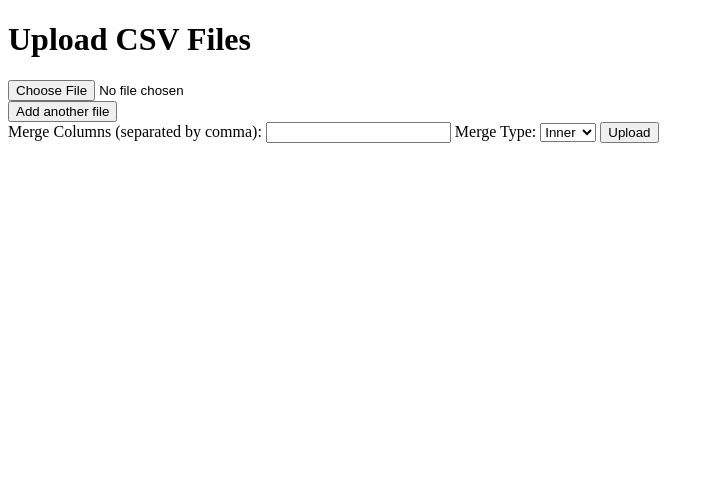
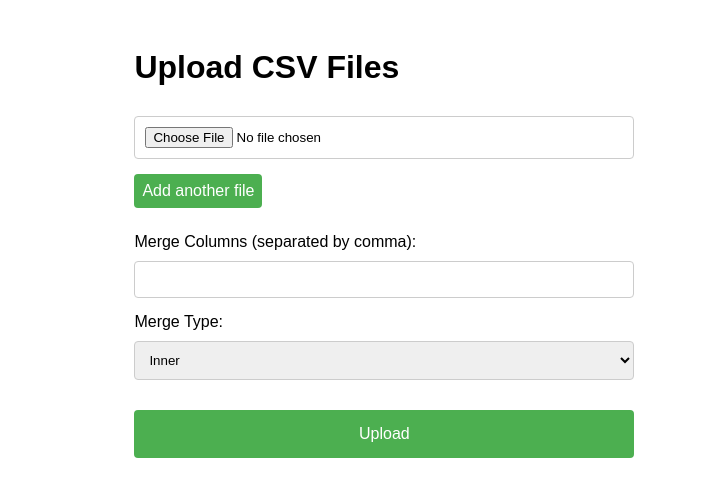
Before and after one commit to hoangToanPtit/compare_data_project, a Flask app: page / in a window 1280 px wide. Shown: the top 497 px of the page, without its empty margins (0-714 px from the left). Run offline with Flask 3, Linux system fonts and the light colour scheme.

Commit message:
style frontend

```diff
--- a/main.py
+++ b/main.py
@@ -22,19 +22,20 @@ def upload_file():
             file.save(file_path)
             df = pd.read_csv(file_path)
 
+            dfs.append((df, file.filename))
+
             os.remove(file_path)
 
             df.columns = df.columns.str.strip()
-            dfs.append(df)
             i += 1
 
         for column in merge_columns:
-            for df in dfs:
+            for df, filename in dfs:
                 if column not in df.columns:
                     return render_template_string('<p>Error: Column "{}" not found in all files.</p>'.format(column))
 
-        merged_df = dfs[0]
-        for df in dfs[1:]:
+        merged_df = dfs[0][0]
+        for df, filename in dfs[1:]:
             merged_df = merged_df.merge(df, on=merge_columns, how=merge_type)
         merged_df = merged_df.fillna('')
 
--- a/templates/upload.html
+++ b/templates/upload.html
@@ -1,11 +1,84 @@
 <!doctype html>
+<html>
+
+<head>
     <title>Upload CSV Files</title>
+    <style>
+        body {
+            font-family: Arial, sans-serif;
+        }
+
+        .container {
+            width: 80%;
+            /* Thay đổi chiều rộng */
+            margin: 0 auto;
+            /* Căn giữa theo chiều ngang */
+            padding-top: 20px;
+            /* Padding top để tạo không gian ở phần trên */
+        }
+
+        h1 {
+            margin-bottom: 30px;
+        }
+
+        form {
+            margin-top: 20px;
+        }
+
+        input[type=file],
+        input[type=text],
+        select {
+            display: block;
+            margin-bottom: 15px;
+            margin-top: 10px;
+            padding: 10px;
+            width: 100%;
+            max-width: 500px;
+            border: 1px solid #ccc;
+            border-radius: 4px;
+            box-sizing: border-box;
+        }
+
+        .add-btn,
+        .upload-btn {
+            margin-bottom: 25px;
+            border: none;
+            background-color: #4CAF50;
+            color: white;
+            text-align: center;
+            text-decoration: none;
+            display: inline-block;
+            font-size: 16px;
+            cursor: pointer;
+            border-radius: 4px;
+        }
+
+        button:hover,
+        input[type=submit]:hover {
+            background-color: #45a049;
+        }
+
+        .upload-btn {
+            width: 100%;
+            max-width: 500px;
+            padding: 15px;
+            margin-top: 15px;
+        }
+
+        .add-btn {
+            padding: 8px;
+        }
+    </style>
+</head>
+
+<body>
+    <div class="container">
         <h1>Upload CSV Files</h1>
         <form method=post enctype=multipart/form-data onsubmit="return checkFiles();">
             <div id="fileUploads">
                 <input type=file name=file1 accept=".csv">
             </div>
-    <button type="button" onclick="addFileInput()">Add another file</button>
+            <button class="add-btn" type="button" onclick="addFileInput()">Add another file</button>
             <br />
             <label for="merge_column">Merge Columns (separated by comma):</label>
             <input type=text name=merge_column id="merge_column">
@@ -16,8 +89,10 @@
                 <option value="left">Left</option>
                 <option value="right">Right</option>
             </select>
-    <input type=submit value=Upload>
+            <input class="upload-btn" type=submit value=Upload>
         </form>
+    </div>
+
     <script>
         var fileInputCount = 1;
         function addFileInput() {
@@ -44,3 +119,6 @@
             return true;
         }
     </script>
+</body>
+
+</html>
```
Also changed, not shown: templates/results.html (+72 -5 lines). Lines whose indentation alone changed are shown as unchanged.
